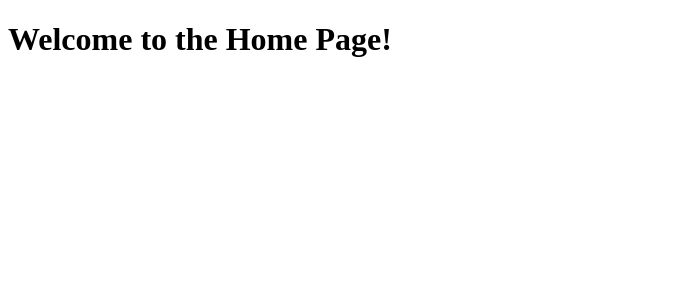
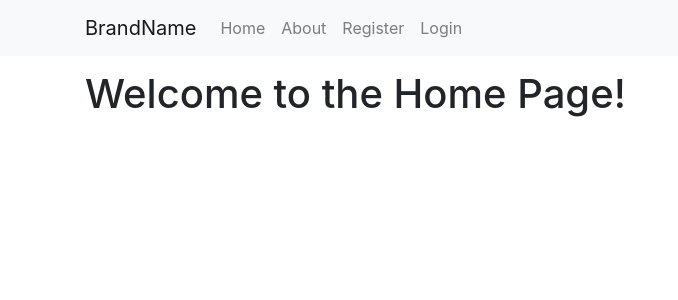
Before and after one commit to RayPT808/momentum-bicycle-workshop, a Django app: page / in a window 1280 px wide. Shown: the top 300 px of the page, without its empty margins (0-678 px from the left). Run offline with Django 4.2, Linux system fonts and the light colour scheme; some libraries are stand-ins or nearby versions.

Commit message:
added home html to templates.

```diff
--- a/myapp/urls.py
+++ b/myapp/urls.py
@@ -4,6 +4,7 @@ from .views import register, book_appointment, appointment_list, home, profile
 
 urlpatterns = [
     path('', home, name='home'),
+     path('about/', views.about, name='about'),
     path('register/', register, name='register'),
     path('book/', views.book_appointment, name='book_appointment'),
     path('appointments/', views.appointment_list, name='appointment_list'),
--- a/myapp/views.py
+++ b/myapp/views.py
@@ -9,6 +9,9 @@ from .forms import UserRegistrationForm
 
 def home(request):
     return render(request, 'home.html')
+
+def about(request):
+    return render(request, 'about.html')
 
 def register(request):
     if request.method == 'POST':
--- a/templates/home.html
+++ b/templates/home.html
@@ -5,8 +5,42 @@
     <meta charset="UTF-8">
     <meta name="viewport" content="width=device-width, initial-scale=1.0">
     <title>Home</title>
+    <!-- Bootstrap CSS -->
+    <link href="https://stackpath.bootstrapcdn.com/bootstrap/4.5.2/css/bootstrap.min.css" rel="stylesheet">
 </head>
 <body>
-    <h1>Welcome to the Home Page!</h1>
+    <nav class="navbar navbar-expand-lg navbar-light bg-light fixed-top">
+        <div class="container">
+            <a class="navbar-brand" href="{% url 'home' %}">BrandName</a>
+            <button class="navbar-toggler" type="button" data-toggle="collapse" data-target="#navbarNav" aria-controls="navbarNav" aria-expanded="false" aria-label="Toggle navigation">
+                <span class="navbar-toggler-icon"></span>
+            </button>
+            <div class="collapse navbar-collapse" id="navbarNav">
+                <ul class="navbar-nav">
+                    <li class="nav-item">
+                        <a class="nav-link" href="{% url 'home' %}">Home</a>
+                    </li>
+                    <li class="nav-item">
+                        <a class="nav-link" href="{% url 'about' %}">About</a>
+                    </li>
+                    <li class="nav-item">
+                        <a class="nav-link" href="{% url 'register' %}">Register</a>
+                    </li>
+                    <li class="nav-item">
+                        <a class="nav-link" href="{% url 'login' %}">Login</a>
+                    </li>
+                </ul>
+            </div>
+        </div>
+    </nav>
+
+    <div class="container" style="margin-top: 70px;"> <!-- Adjust margin for fixed navbar -->
+        <h1>Welcome to the Home Page!</h1>
+    </div>
+
+    <!-- Bootstrap JS (optional, for functionality like toggling) -->
+    <script src="https://code.jquery.com/jquery-3.5.1.slim.min.js"></script>
+    <script src="https://cdn.jsdelivr.net/npm/@popperjs/core@2.5.3/dist/umd/popper.min.js"></script>
+    <script src="https://stackpath.bootstrapcdn.com/bootstrap/4.5.2/js/bootstrap.min.js"></script>
 </body>
 </html>
```
Also changed, not shown: templates/about.html (added, +13 -0 lines), db.sqlite3.
